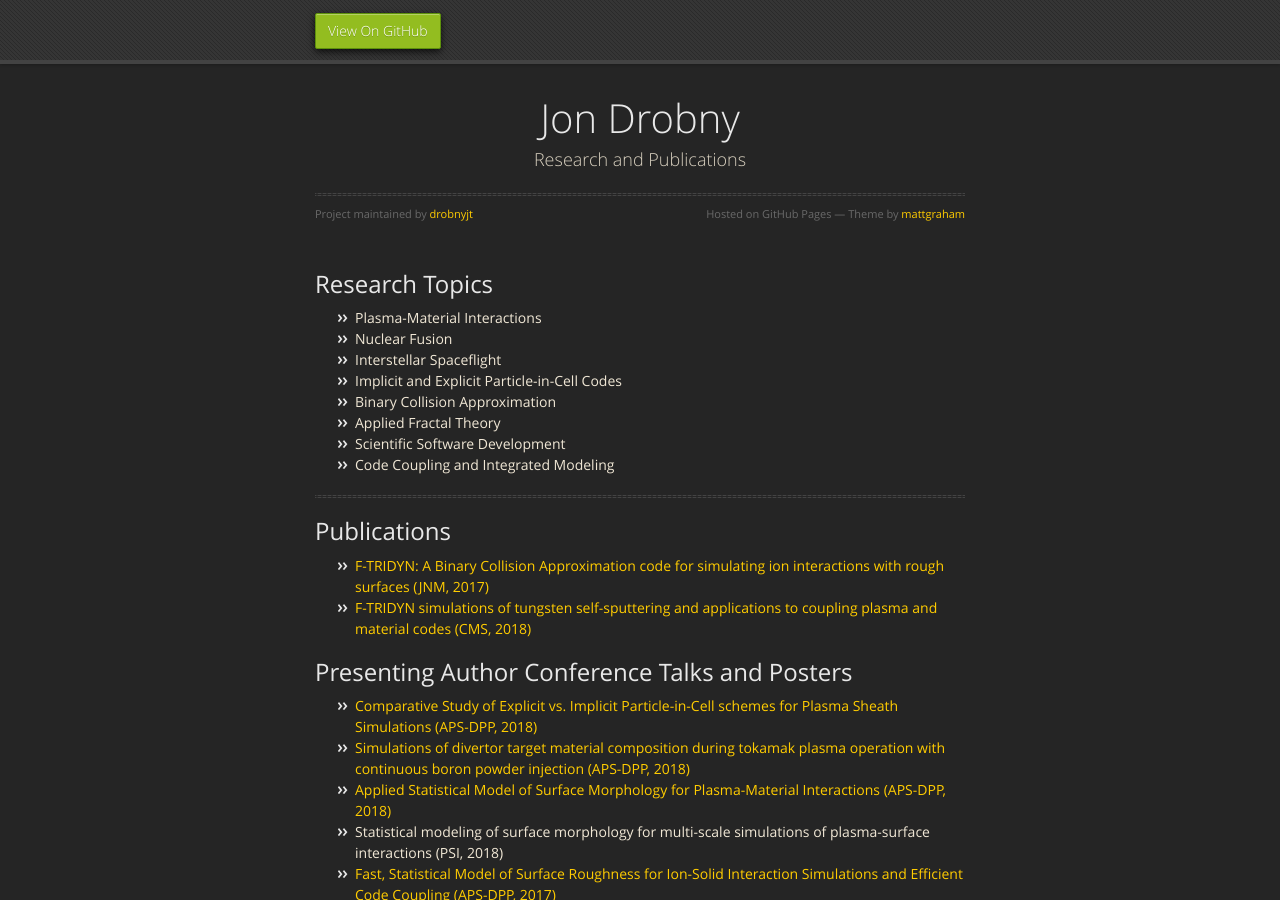
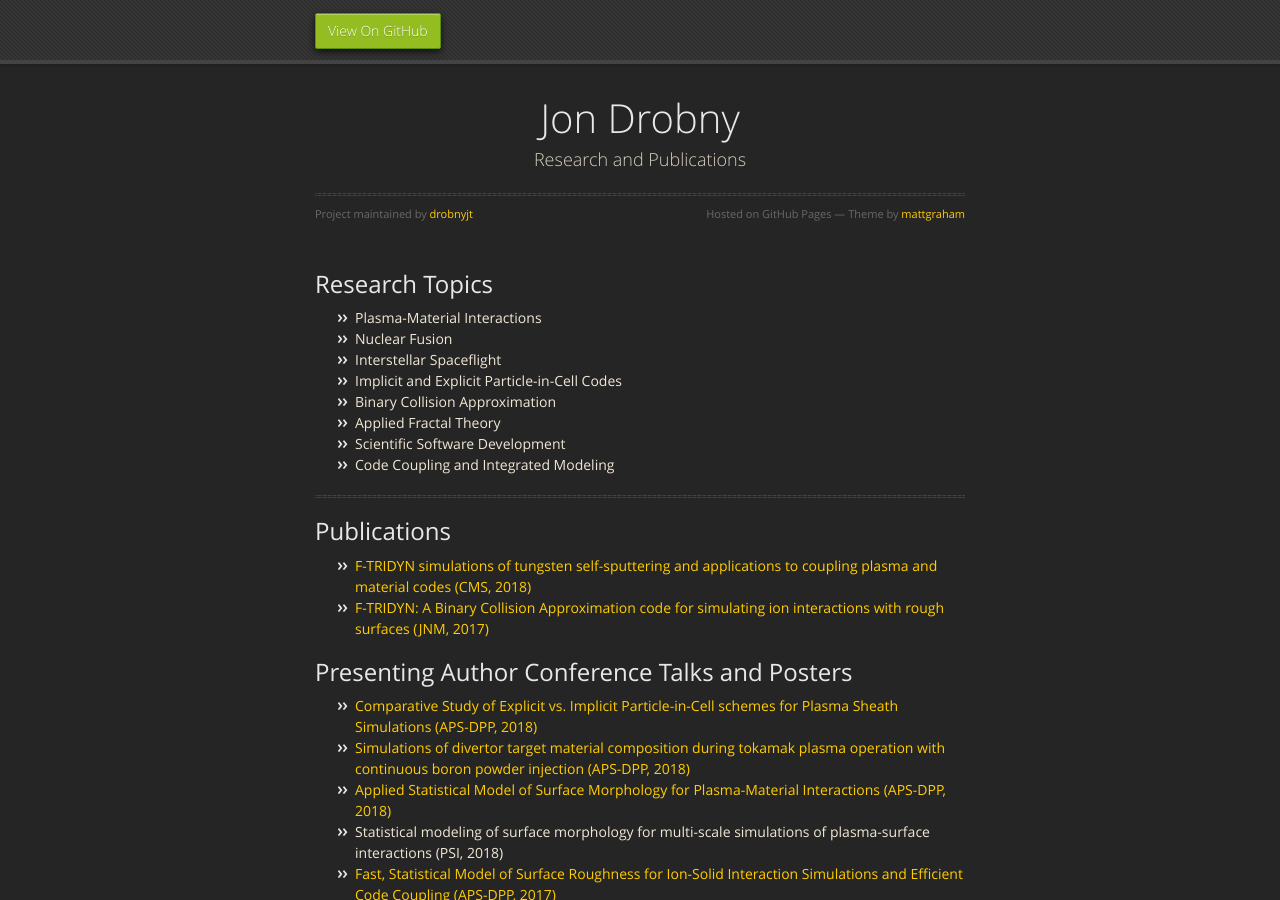
Before and after one commit to drobnyjt/test_jekyll, a Jekyll site: the page built from index.md, in a window 1280 px wide and 900 px high. Built offline with Jekyll 4.4.1, drawn with Linux system fonts in a browser that asks for light colours; our own code applies the rules of GitHub Pages for plain Markdown files.

```diff
--- a/index.md
+++ b/index.md
@@ -17,8 +17,9 @@ layout: default
 
 ## Publications
 
+* [F-TRIDYN simulations of tungsten self-sputtering and applications to coupling plasma and material codes (CMS, 2018)](https://doi.org/10.1016/j.commatsci.2018.03.032)
 * [F-TRIDYN: A Binary Collision Approximation code for simulating ion interactions with rough surfaces (JNM, 2017)](https://doi.org/10.1016/j.jnucmat.2017.07.037)
-* [F-TRIDYN simulations of tungsten self-sputtering and applications to coupling plasma and material codes (CMS, 2018)](https://doi.org/10.1016/j.commatsci.2018.03.032)
+
 
 ## Presenting Author Conference Talks and Posters
 
```
